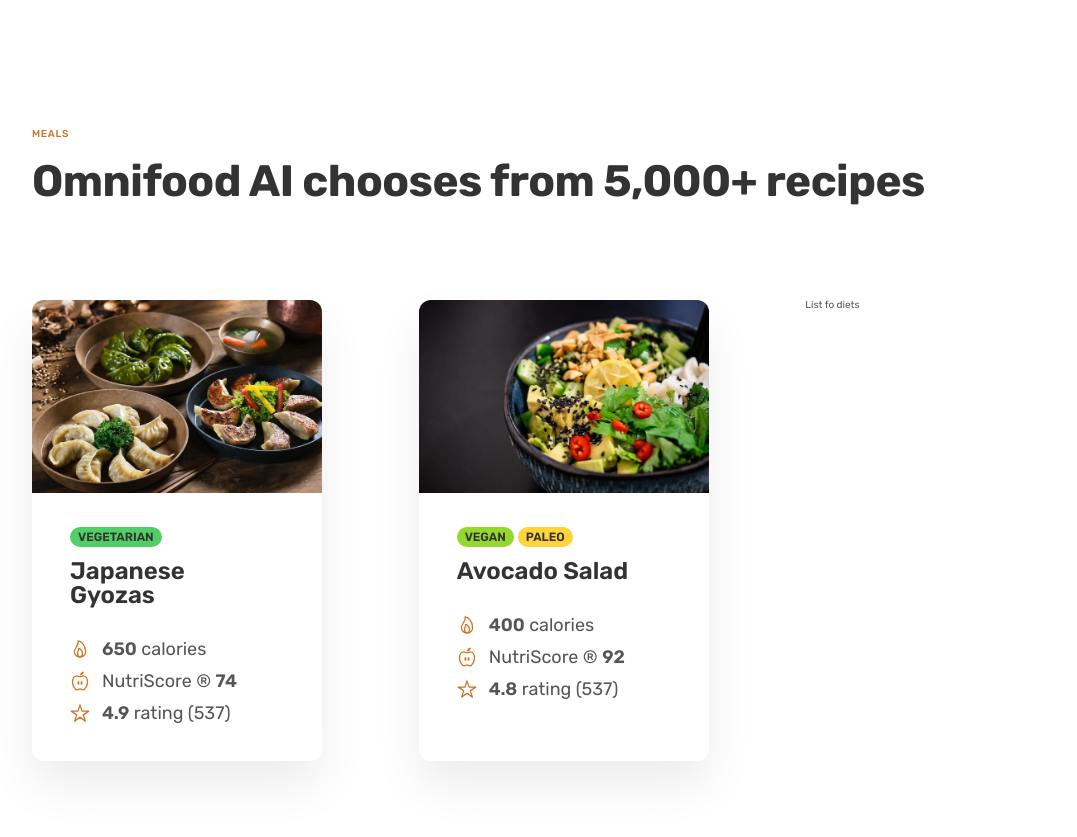
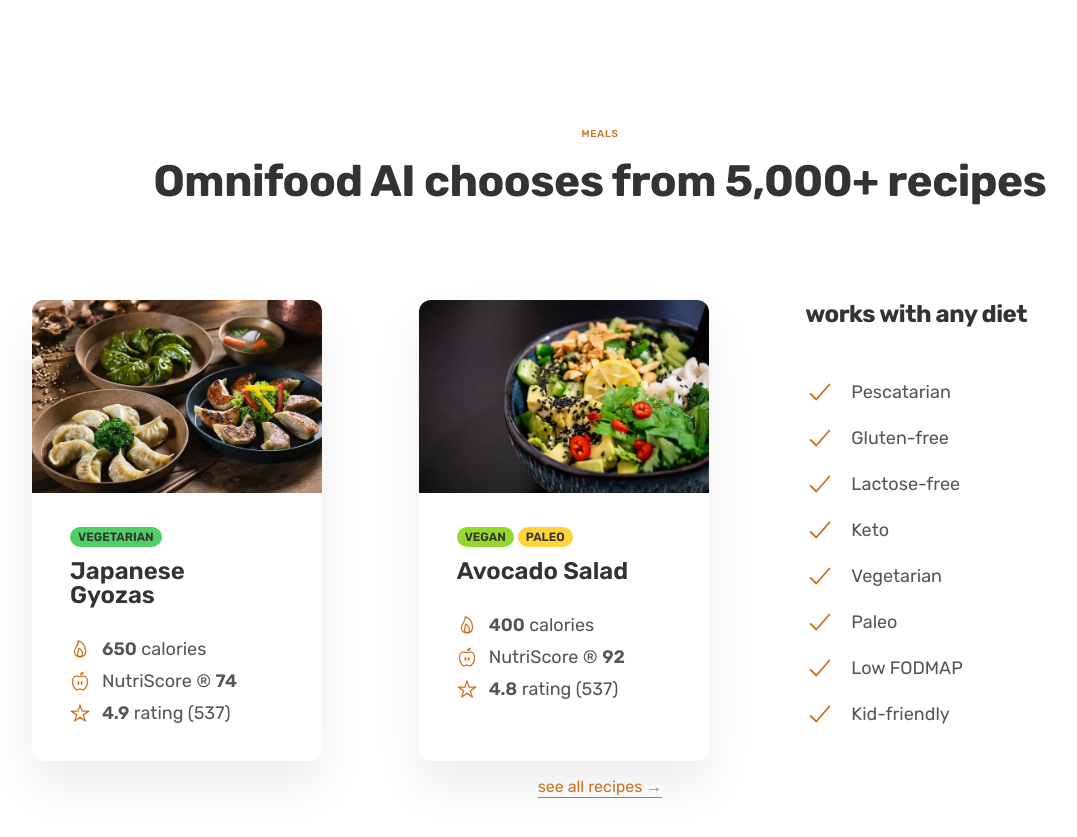
Before and after one commit to Animesh-13/omnifood, a plain HTML site: page index.html in a window 1280 px wide. Shown: the part 2520-3357 px from the top of the page, without its empty margins (40-1117 px from the left). Drawn offline with nearby package versions, Linux system fonts and the light colour scheme.

Commit message:
list update-session

```diff
--- a/css/style.css
+++ b/css/style.css
@@ -128,7 +128,8 @@ body {
   font-weight: 500;
 
   /* Put transition on original "State" */
-  transition: background-color 0.3s;
+  /* transition: background-color 0.3s; */
+  transition: all 0.3s;
 }
 .btn-full:link,
 .btn-full:visited {
@@ -154,9 +155,32 @@ body {
   /* Trick to add border inside */
   box-shadow: inset 0 0 0 3px #fff;
 }
-
+.link:link,
+.link:visited{
+  display: inline-block;
+  color: #cf711f;
+  text-decoration: none;
+  border-bottom: 1px solid currentColor;
+  padding-bottom: 2px;
+}
+.link:hover,
+.link:active{
+  color: #cf711f;
+  border-bottom: 1px solid transparent;
+}
 .margin-right-sm {
   margin-right: 1.6rem !important;
+}
+.margin-bottom-md{
+  margin-bottom: 1.8rem !important;
+}
+
+.text-center{
+  text-align: center;
+}
+.all-recipes{
+  font-size: 1.6rem;
+  text-align: center;
 }
 
 strong{
@@ -413,6 +437,11 @@ strong{
   display: flex;
   gap: 0.4rem;
 }
+.meal:hover{
+  transform: translateY(-1rem);
+  transition: all 0.4sec;
+  box-shadow: 0 3.2rem 6.4rem rgba(0,0,0,0.06);
+}
 .tag--vegetarian{
   background-color: #51cf66;
 }
@@ -466,3 +495,23 @@ strong{
 .gapping{
   gap: 2.4rem;
 }
+
+.list{
+  list-style: none;
+  display: flex;
+  flex-direction: column;
+  gap: 1.6rem;
+}
+
+.list-icon{
+  width: 3rem;
+  height: 3rem;
+  color: #cf711f;
+}
+
+.list-item{
+  font-size: 1.8rem;
+  display: flex;
+  align-items: center;
+  gap: 1.6rem;
+}
--- a/index.html
+++ b/index.html
@@ -181,14 +181,14 @@
         </div>
       </section>
       <section class="section-meals">
-        <div class="container">
+        <div class="container text-center">
           <span class="subheading">Meals</span>
           <h2 class="heading-secondary">
             Omnifood AI chooses from 5,000+ recipes
           </h2>
         </div>
 
-        <div class="container grid grid--3--cols gapping">
+        <div class="container grid grid--3--cols gapping margin-bottom-md">
           <div class="meal">
             <img
               src="content/img/meals/meal-1.jpg"
@@ -253,7 +253,47 @@
               </ul>
             </div>
           </div>
-          <div class="list">List fo diets</div>
+
+          <div class="diets">
+            <ul class="list">
+              <h3 class="heading-tertiary">works with any diet</h3>
+              <li class="list-item">
+                <ion-icon class="list-icon" name="checkmark-outline"></ion-icon
+                ><span>Pescatarian</span>
+              </li>
+              <li class="list-item">
+                <ion-icon class="list-icon" name="checkmark-outline"></ion-icon
+                ><span>Gluten-free</span>
+              </li>
+              <li class="list-item">
+                <ion-icon class="list-icon" name="checkmark-outline"></ion-icon
+                ><span>Lactose-free</span>
+              </li>
+              <li class="list-item">
+                <ion-icon class="list-icon" name="checkmark-outline"></ion-icon
+                ><span>Keto</span>
+              </li>
+              <li class="list-item">
+                <ion-icon class="list-icon" name="checkmark-outline"></ion-icon
+                ><span>Vegetarian</span>
+              </li>
+              <li class="list-item">
+                <ion-icon class="list-icon" name="checkmark-outline"></ion-icon
+                ><span>Paleo</span>
+              </li>
+              <li class="list-item">
+                <ion-icon class="list-icon" name="checkmark-outline"></ion-icon
+                ><span>Low FODMAP</span>
+              </li>
+              <li class="list-item">
+                <ion-icon class="list-icon" name="checkmark-outline"></ion-icon
+                ><span>Kid-friendly</span>
+              </li>
+            </ul>
+          </div>
+        </div>
+        <div class="container all-recipes">
+          <a href="#" class="link">see all recipes &rarr;</a>
         </div>
       </section>
     </main>
```
